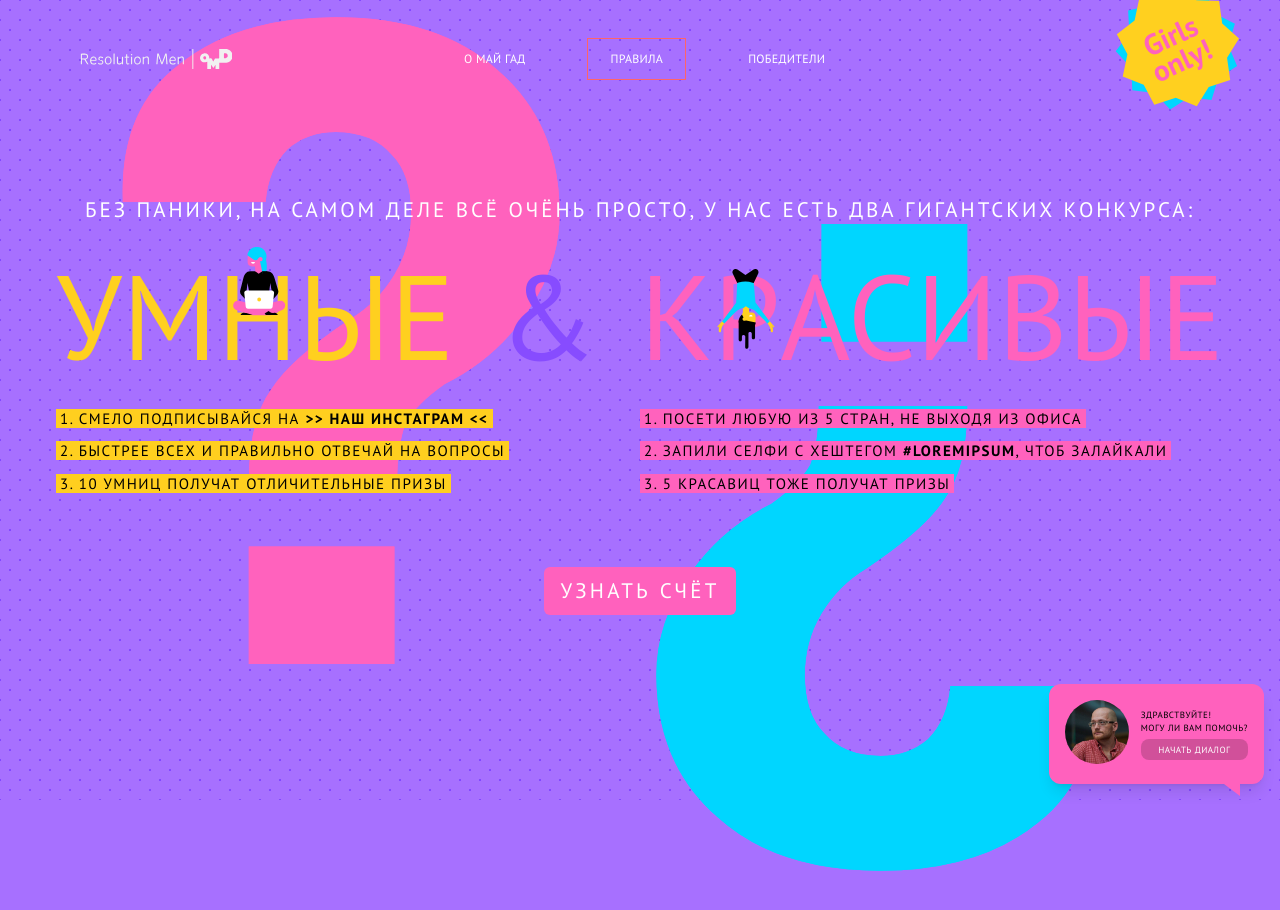
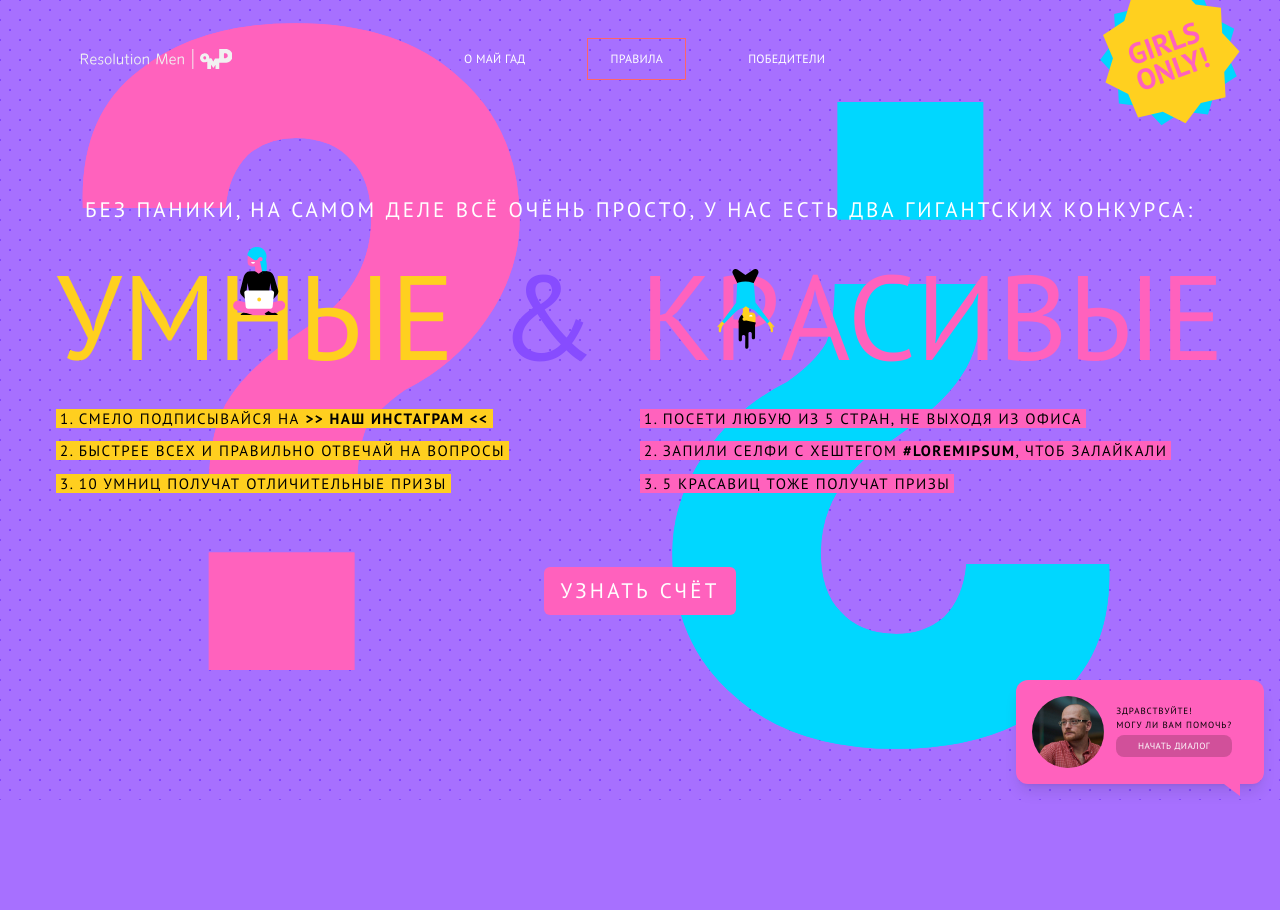
Before and after one commit to Gizuzu/igor-test-task, a React (Vite) app: page /rules in a window 1280 px wide. Shown: the top 910 px of the page. After the commit the page ends 886 px from the top, so only its background shows below. Built offline with nearby package versions, Linux system fonts and the light colour scheme.

Commit message:
[3/3] Small project refactoring

```diff
--- a/src/components/navigation/chat-dialog.tsx
+++ b/src/components/navigation/chat-dialog.tsx
@@ -2,7 +2,7 @@ const ChatDialog = () => {
   return (
     <div className="sticky lg:fixed bottom-0 mt-6 z-10 flex w-full justify-end">
       <div className="m-4">
-        <div className="relative bg-[#ff61bd] p-4 rounded-xl shadow-lg max-w-xs">
+        <div className="relative bg-[#ff61bd] p-4 rounded-xl shadow-lg max-w-xs pr-8">
           <div
             className="absolute bottom-[-12px] right-6 w-0 h-0
                         border-t-12 border-t-[#ff61bd]
@@ -12,10 +12,10 @@ const ChatDialog = () => {
             <img
               src="/images/vadim.jpg"
               alt="Вадим"
-              className="w-16 h-16 rounded-full mr-3"
+              className="w-18 h-18 rounded-full mr-3"
             />
             <div className="flex flex-col py-2 gap-1">
-              <p className="text-black uppercase tracking-wider text-[9px]">
+              <p className="text-black uppercase tracking-widest text-[9px]">
                 Здравствуйте!
                 <br />
                 Могу ли вам помочь?
--- a/src/components/navigation/navbar.tsx
+++ b/src/components/navigation/navbar.tsx
@@ -32,14 +32,14 @@ export function Navbar() {
 
         <div className="absolute flex -top-4 right-0">
           <div className="relative">
-            <div className="fill-[#ffd01f] -rotate-25 h-32 w-32 flex relative">
+            <div className="fill-[#ffd01f] -rotate-20 h-36 w-36 flex relative">
               <GirlsOnly />
-              <div className="absolute text-[#ff62bd] w-full text-[29px] font-bold h-full flex flex-col items-center justify-center">
+              <div className="absolute uppercase text-[#ff62bd] w-full text-[29px] font-bold h-full flex flex-col items-center justify-center">
                 <span className="-mb-4">Girls</span>
                 <span>only!</span>
               </div>
             </div>
-            <div className="top-0 -z-[1] left-0 h-32 w-32 flex absolute fill-[#00d6ff]">
+            <div className="top-0 -z-[1] left-0 h-36 w-36 flex absolute fill-[#00d6ff]">
               <GirlsOnly />
             </div>
           </div>
--- a/src/views/rules.tsx
+++ b/src/views/rules.tsx
@@ -58,13 +58,21 @@ function RulesView() {
         </span>
 
         <div className="grid grid-cols-1 lg:grid-cols-2">
-          <div>
+          <div className="relative">
             <SmartPart />
             <RulesList rules={smartRules} bgColor="bg-[#ffcf1f]" />
+
+            <div className="h-[40vh] w-[70vw] absolute -z-1 top-0 lg:-top-85 left-0 lg:-left-50 fill-[#ff62bd]">
+              <QustionIcon />
+            </div>
           </div>
-          <div>
+          <div className="relative">
             <BeautifulPart />
             <RulesList rules={beautifulRules} bgColor="bg-[#ff62bd]" />
+
+            <div className="h-[40vh] w-[70vw] absolute -z-1 top-20 lg:top-85 left-0 lg:-left-50 -scale-x-100 -scale-y-100 fill-[#00d7ff]">
+              <QustionIcon />
+            </div>
           </div>
         </div>
 
@@ -76,15 +84,6 @@ function RulesView() {
           </Button>
         </Link>
       </section>
-
-      <div className="absolute top-0 left-0 w-full py-4 -z-[1]">
-        <div className="h-[40vh] w-[70vw] -top-30 -left-36 absolute fill-[#ff62bd]">
-          <QustionIcon />
-        </div>
-        <div className="h-[40vh] w-[70vw] top-0 -right-20 -scale-y-100 -scale-x-100 translate-y-[86vh] absolute fill-[#00d6ff]">
-          <QustionIcon />
-        </div>
-      </div>
     </>
   );
 }
--- a/src/views/winners.tsx
+++ b/src/views/winners.tsx
@@ -26,7 +26,7 @@ function WinnersList({
         >
           <span>{index + 1}.</span>
           <span className="ml-4 tracking-widest">{winner.name}</span>
-          <span className="ml-auto flex items-center gap-2 px-2 bg-black/10">
+          <span className="ml-auto flex items-center justify-start gap-2 px-2 min-w-[60px] bg-black/10">
             <span className={`fill-[${iconColor}] flex h-3 w-3`}>
               <Icon />
             </span>{" "}
@@ -65,11 +65,11 @@ function WinnersView() {
 
         <img
           src="/images/standing_women.svg"
-          className="absolute -bottom-30 rotate-15 -z-[1] left-30 scale-400"
+          className="absolute -bottom-30 rotate-15 -z-[1] left-25 scale-400"
         />
         <img
           src="/images/viselchak_yellow.svg"
-          className="hidden lg:block absolute bottom-10 -rotate-25 -scale-y-400 -scale-x-400 -z-[1] left-150"
+          className="hidden lg:block absolute bottom-10 -rotate-25 -scale-y-400 -scale-x-400 -z-[1] left-160"
         />
         <img
           src="/images/shh_women.svg"
```
